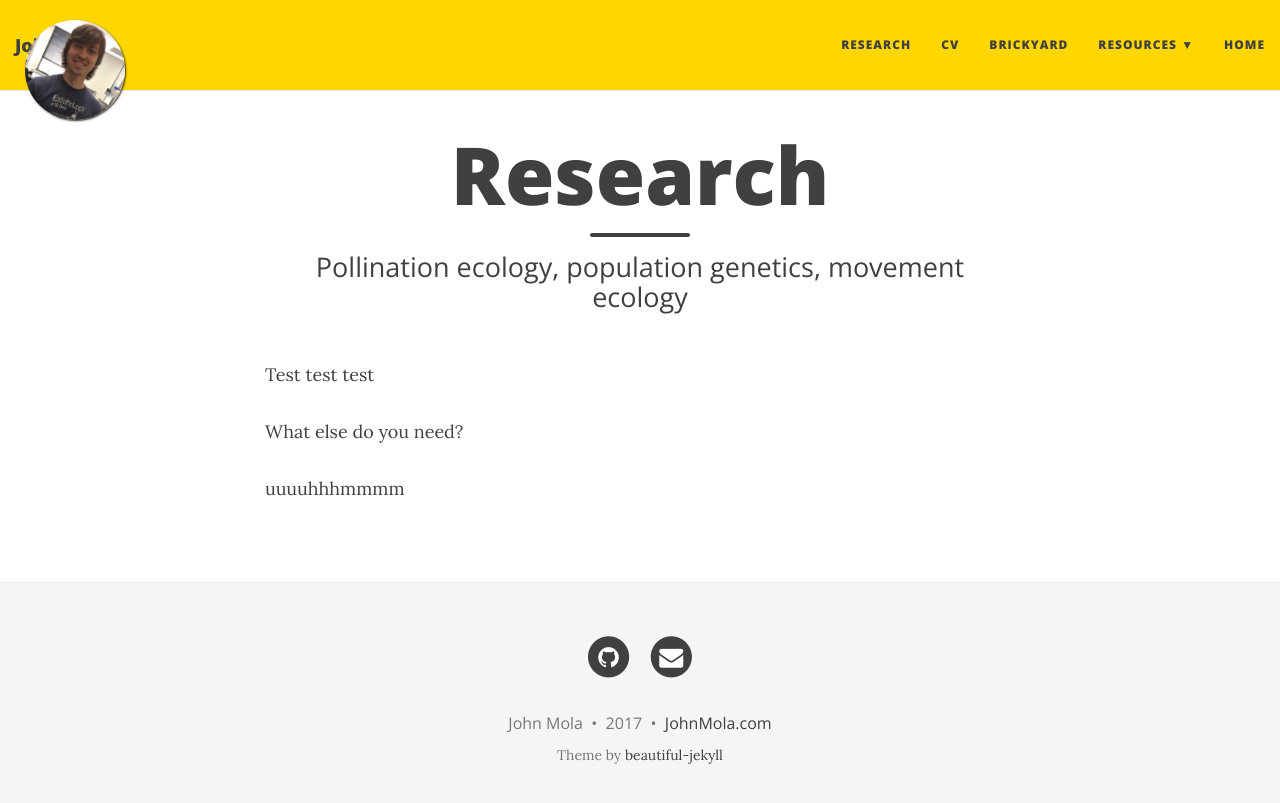
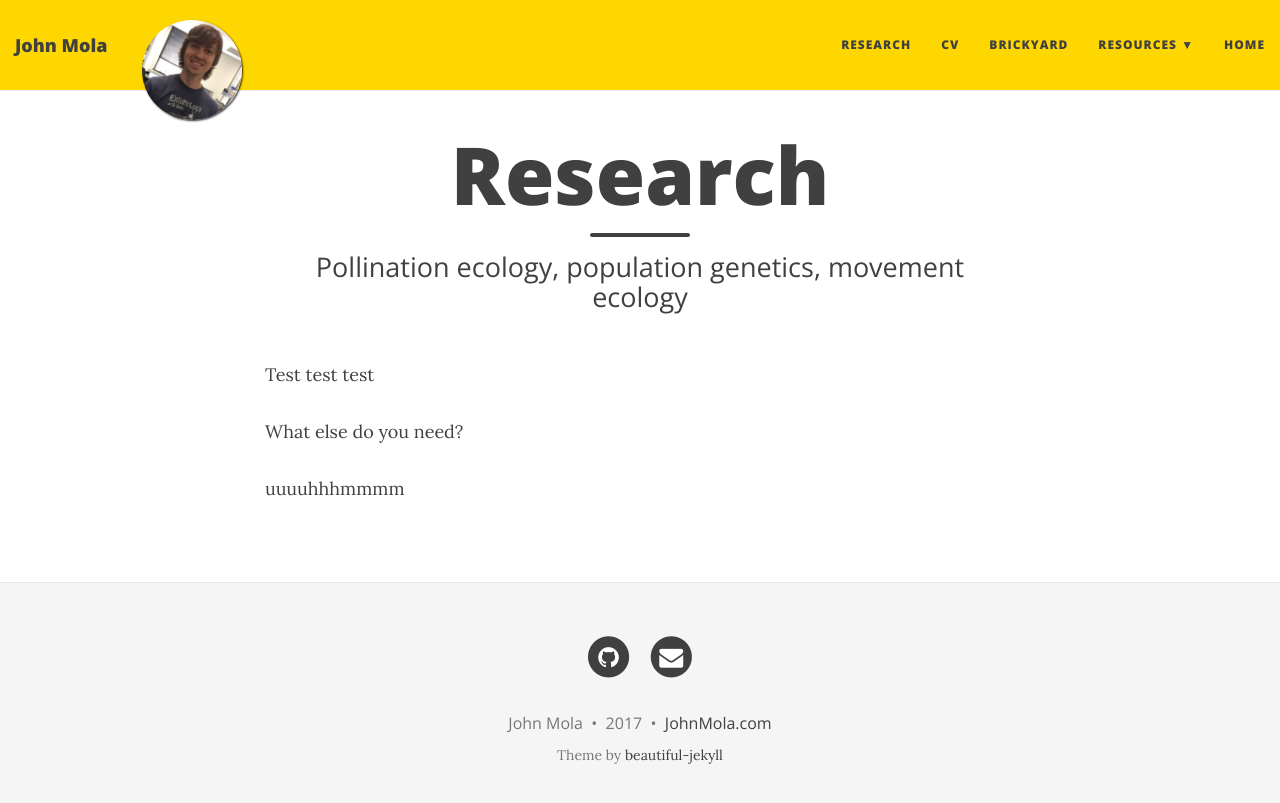
Before and after one commit to maureenpage/maureen-page.github.io, a Jekyll site: the page built from Research.md, in a window 1280 px wide. Shown: the top 803 px of the page. Built offline with Jekyll 4.4.1, drawn with Linux system fonts in a browser that asks for light colours; nearby versions of some CDN libraries.

Commit message:
plz move

```diff
--- a/css/main.css
+++ b/css/main.css
@@ -177,7 +177,7 @@ img {
   -webkit-transition: opacity 0.5s ease-in-out;
   -moz-transition: opacity 0.5s ease-in-out;
   transition: opacity 0.5s ease-in-out;
-  left: 75px;
+  left: 15%;
   width: 50px;
   margin-top: -25px;
 }
```
